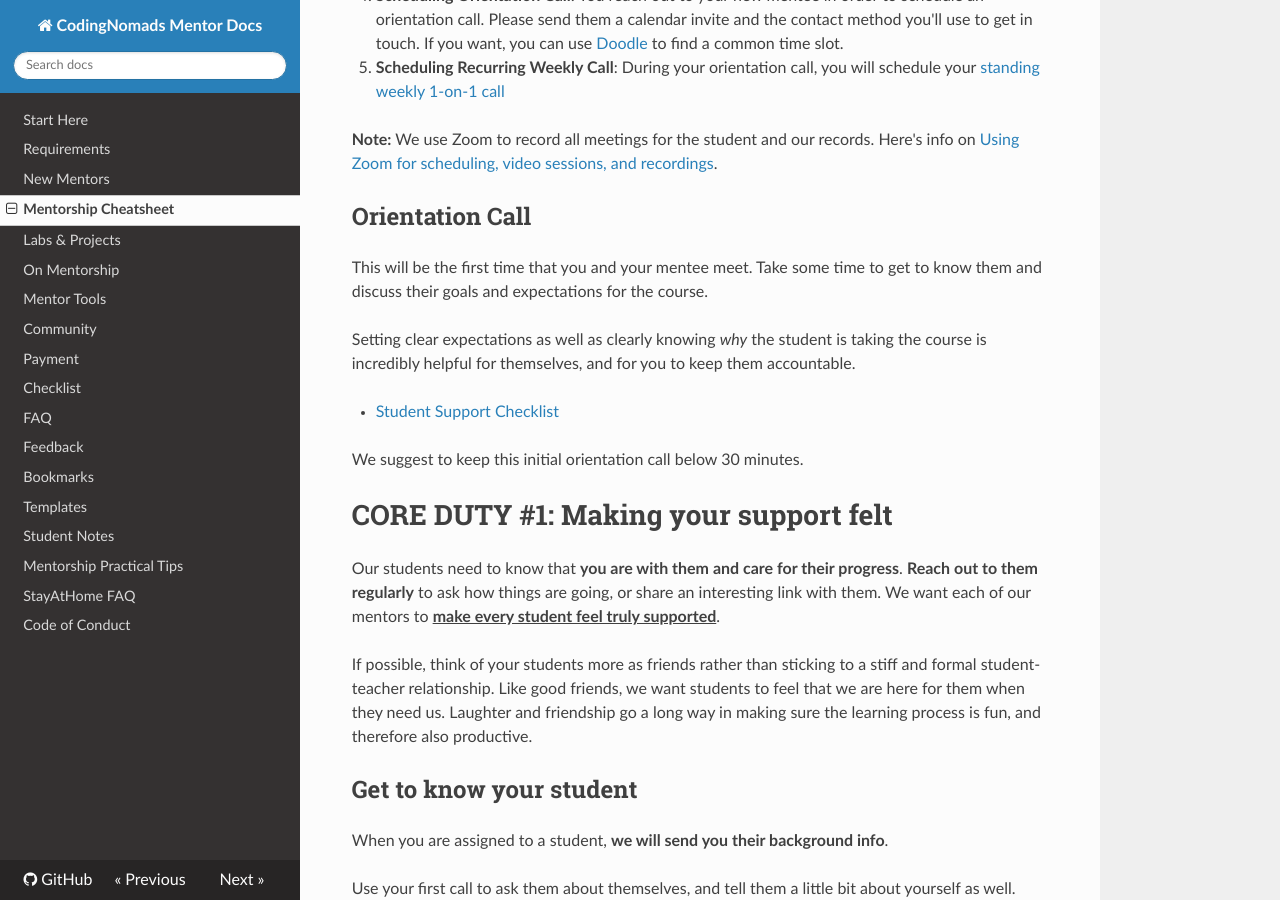
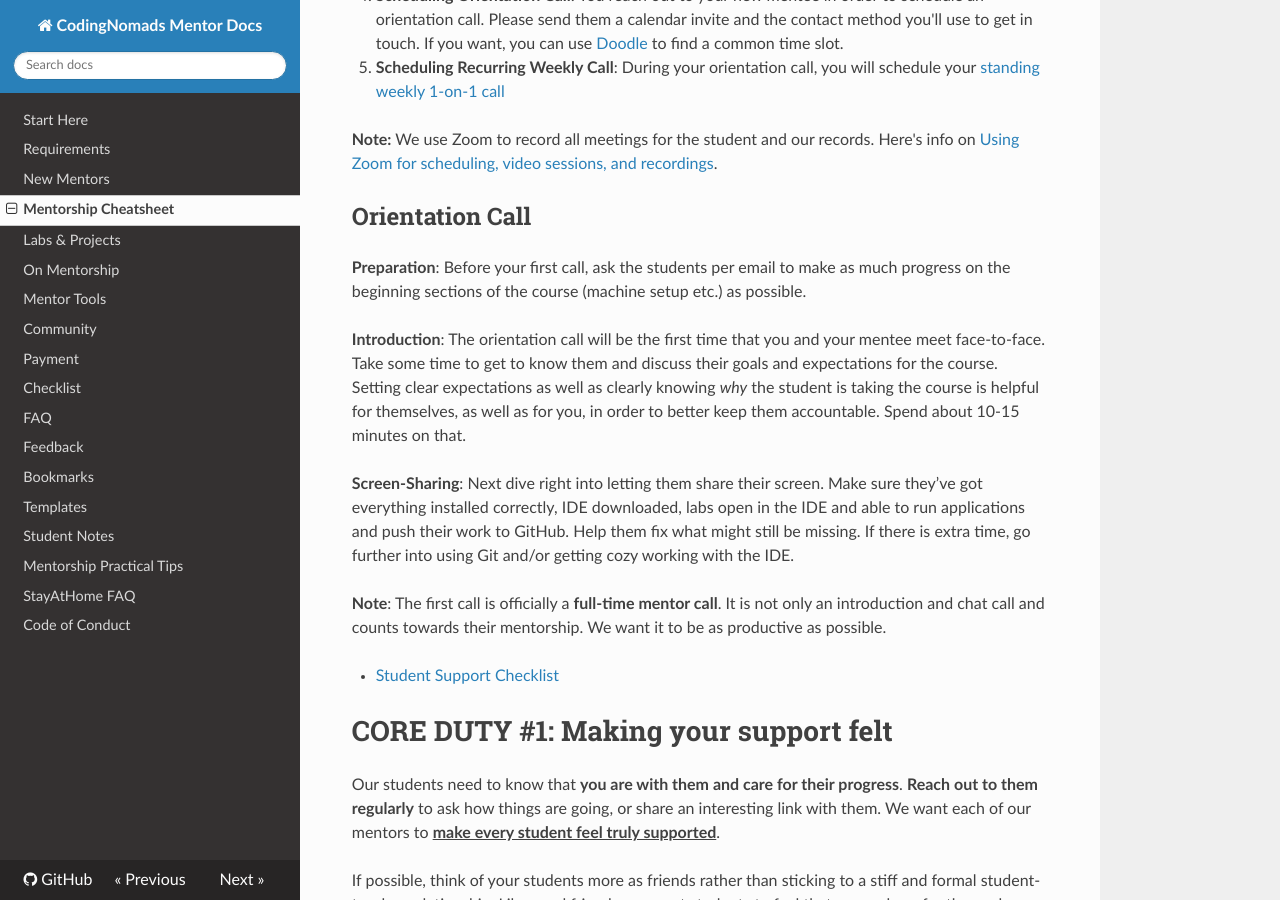
Before and after one commit to CodingNomads/mentor-docs, an MkDocs documentation site: the page built from docs/03_mentorship_process.md, in a window 1280 px wide and 900 px high, scrolled down 1101 px. Built offline with MkDocs 1.6.1, drawn with Linux system fonts in a browser that asks for light colours; nearby versions of some CDN libraries.

Commit message:
Update intro call section

```diff
--- a/docs/03_mentorship_process.md
+++ b/docs/03_mentorship_process.md
@@ -18,13 +18,15 @@ After you've become a part of our Mentor Community, we will want to connect you
 
 ## Orientation Call
 
-This will be the first time that you and your mentee meet. Take some time to get to know them and discuss their goals and expectations for the course.
+**Preparation**: Before your first call, ask the students per email to make as much progress on the beginning sections of the course (machine setup etc.) as possible.
 
-Setting clear expectations as well as clearly knowing _why_ the student is taking the course is incredibly helpful for themselves, and for you to keep them accountable.
+**Introduction**: The orientation call will be the first time that you and your mentee meet face-to-face. Take some time to get to know them and discuss their goals and expectations for the course. Setting clear expectations as well as clearly knowing _why_ the student is taking the course is helpful for themselves, as well as for you, in order to better keep them accountable. Spend about 10-15 minutes on that.
+
+**Screen-Sharing**: Next dive right into letting them share their screen. Make sure they’ve got everything installed correctly, IDE downloaded, labs open in the IDE and able to run applications and push their work to GitHub. Help them fix what might still be missing. If there is extra time, go further into using Git and/or getting cozy working with the IDE.
+
+**Note**: The first call is officially a **full-time mentor call**. It is not only an introduction and chat call and counts towards their mentorship. We want it to be as productive as possible.
 
 *   [Student Support Checklist](08_checklist.md)
-
-We suggest to keep this initial orientation call below 30 minutes.
 
 # CORE DUTY #1: Making your support felt
 
```
